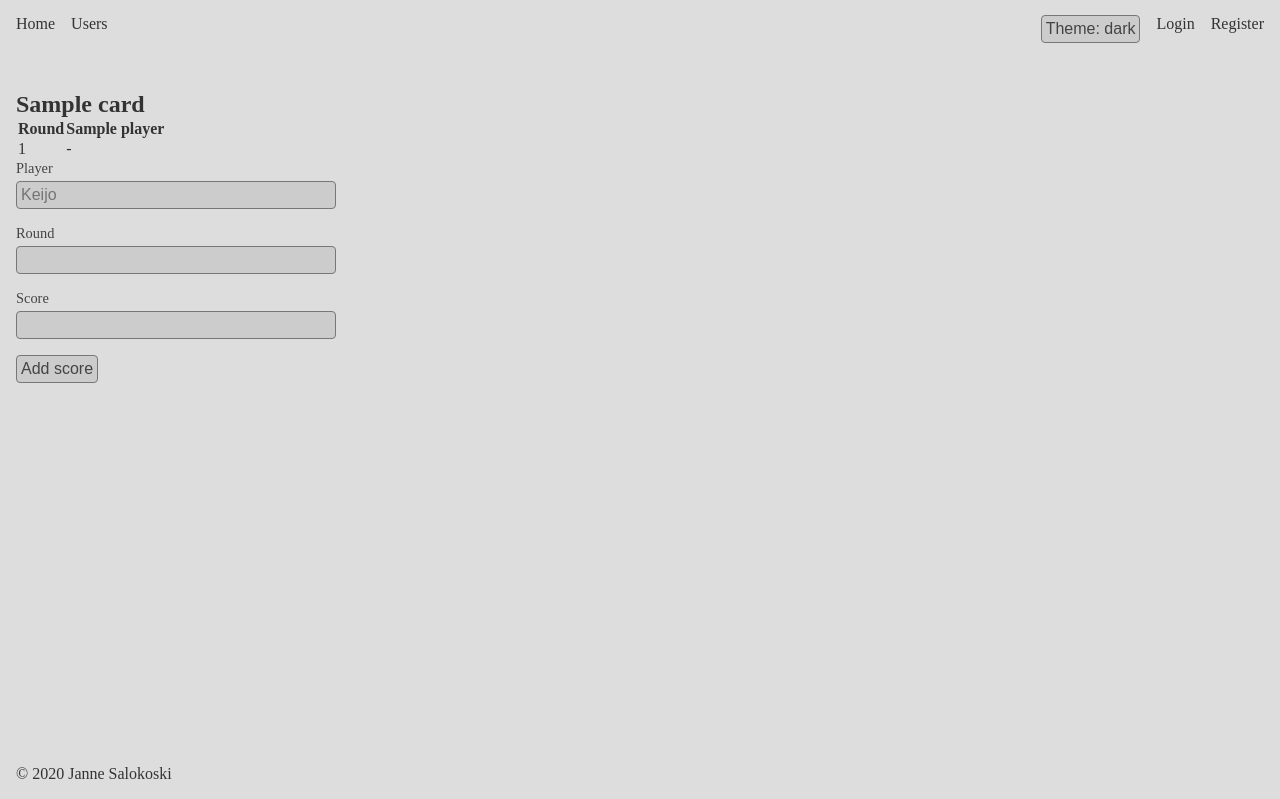
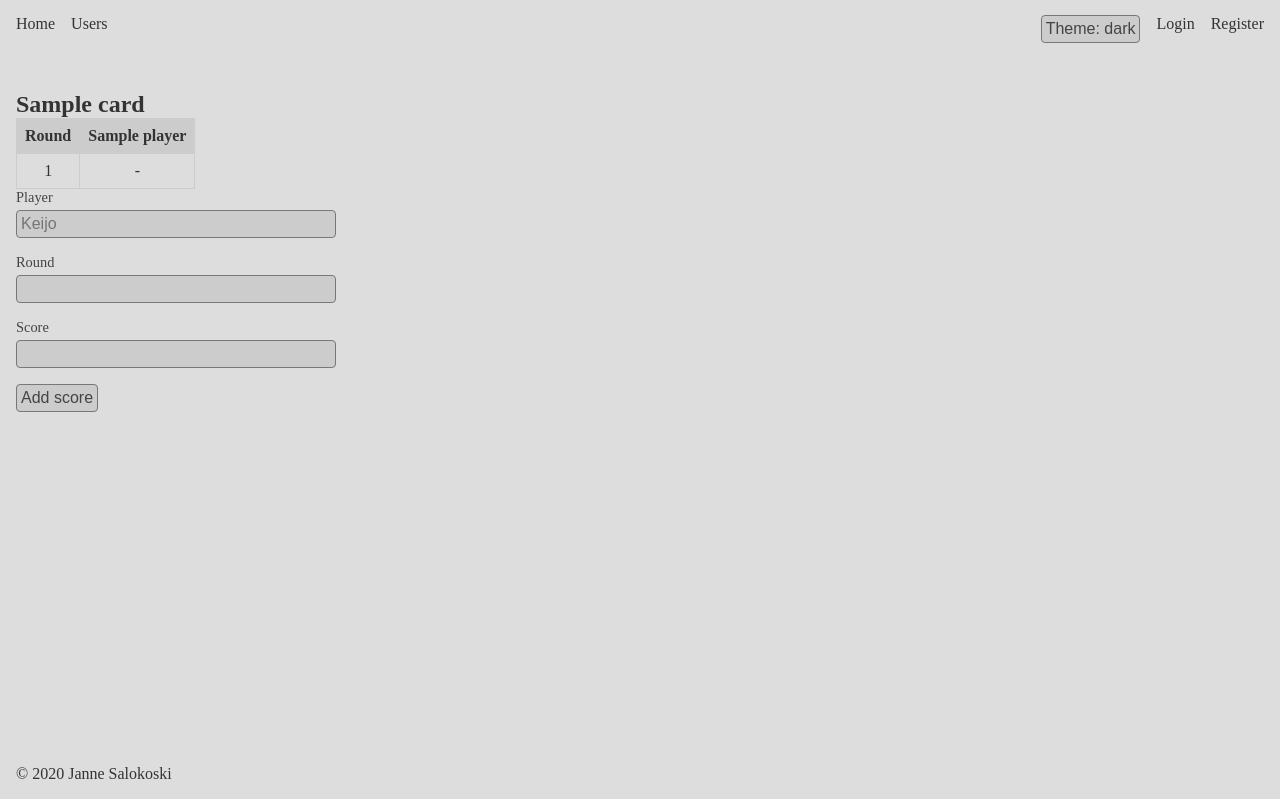
Before and after one commit to JanneSalokoski/scorecard, a Flask app: template app/templates/view_card.html in a window 1280 px wide. Shown: the part 1-800 px from the top of the page. Run offline with Flask 3, Linux system fonts and the light colour scheme; the template is opened without the code that fills it: most values are stand-ins (such as "Sample title", 1, 10 or a date in 2020).

Commit message:
feat(styles): style the tables nicely

```diff
--- a/app/static/styles/app.css
+++ b/app/static/styles/app.css
@@ -66,3 +66,24 @@ submit {
     background-color: var(--color-bg-2);
     color: var(--color-fg-2);
 }
+
+table.scores {
+    border-collapse: collapse;
+
+    td,
+    th {
+        border: 1px solid var(--color-bg-2);
+        padding: var(--gap-s);
+
+        text-align: center;
+    }
+
+    th {
+        font-weight: bold;
+        background-color: var(--color-bg-2);
+    }
+
+    tr:nth-child(even) {
+        background-color: var(--color-alt-row);
+    }
+}
--- a/app/static/styles/index.css
+++ b/app/static/styles/index.css
@@ -13,6 +13,8 @@
     --color-darkred: darkred;
 
     --color-border: #777;
+
+    --color-alt-row: #dcdcdc;
 
     --gap-xs: 0.25rem;
     --gap-s: 0.5rem;
```
Also changed, not shown: other parts of app/static/styles/index.css (+2 -0 lines).
